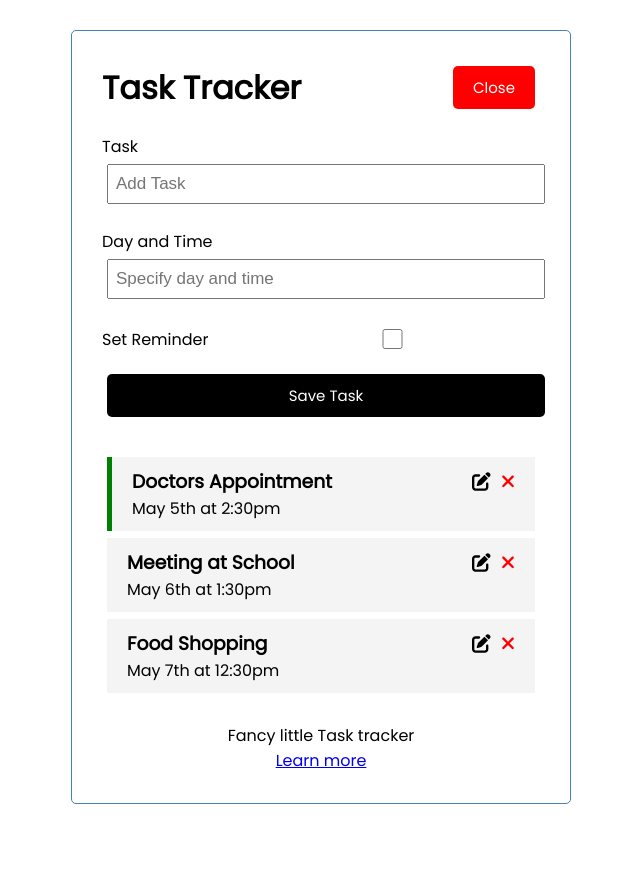
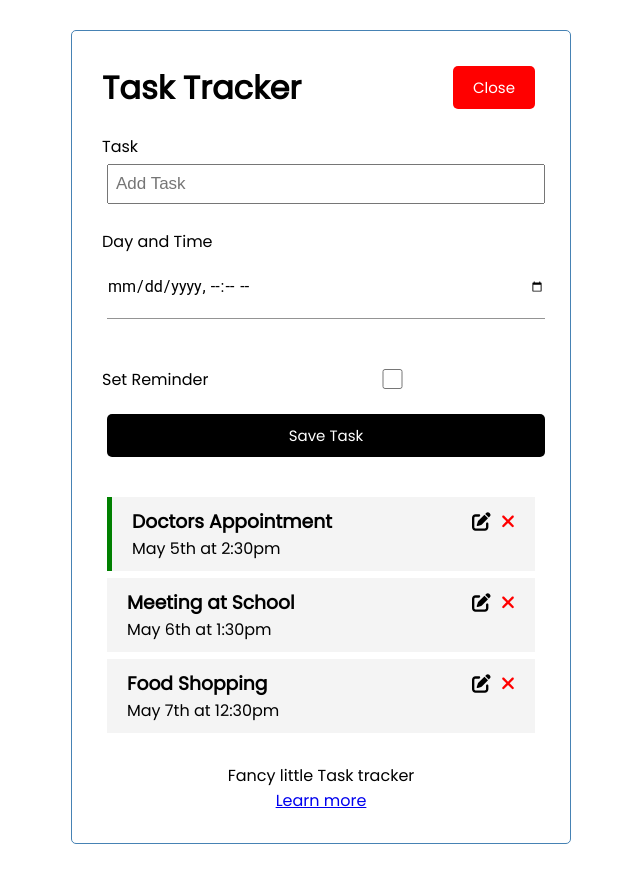
Before and after one commit to TheJakey/task-tracker, an Angular app: page / in a window 1280 px wide. Both pictures are taken after a click on the button "Add". Shown: the whole page, without its empty margins (319-959 px from the left). Before the commit the page ends 834 px from the top, so only its background shows below. Built offline with nearby package versions, Linux system fonts and the light colour scheme; data requests are answered from the project's data file.

Commit message:
add datapicker

```diff
--- a/src/app/Task.ts
+++ b/src/app/Task.ts
@@ -1,6 +1,6 @@
 export interface Task {
     id?: number;
     text: string,
-    day: string,
+    day: Date | null,
     reminder: boolean,
 }
--- a/src/app/components/add-task/add-task.component.html
+++ b/src/app/components/add-task/add-task.component.html
@@ -3,10 +3,7 @@
     <label for="text">Task</label>
     <input type="text" name="text" [(ngModel)]="text" id="text" placeholder="Add Task" />
   </div>
-  <div class="form-control">
-    <label for="day">Day and Time</label>
-    <input type="text" name="day" [(ngModel)]="day" id="day" placeholder="Specify day and time" />
-  </div>
+  <app-date-picker [(pickedDate)]="day"></app-date-picker>
   <div class="form-control form-control-check">
     <label for="reminder">Set Reminder</label>
     <input type="checkbox" name="reminder" [(ngModel)]="reminder" id="reminder" />
--- a/src/app/components/add-task/add-task.component.ts
+++ b/src/app/components/add-task/add-task.component.ts
@@ -13,7 +13,7 @@ export class AddTaskComponent implements OnInit {
   @Output() onSaveTask: EventEmitter<Task> = new EventEmitter();
   private task: Task | null = null;
   text!: string;
-  day!: string;
+  day!: Date | null;
   reminder: boolean = false;
   showAddTask!: boolean;
   subscription: Subscription;
@@ -67,7 +67,7 @@ export class AddTaskComponent implements OnInit {
   private clearFields() {
     this.task = null;
     this.text = '';
-    this.day = '';
+    this.day = null;
     this.reminder = false;
   }
 
--- /dev/null
+++ b/src/app/components/date-picker/date-picker.component.css
@@ -0,0 +1,4 @@
+.date-time-picker {
+    width: 100%;
+    margin: 5px;
+}
--- /dev/null
+++ b/src/app/components/date-picker/date-picker.component.html
@@ -0,0 +1,4 @@
+<label for="day">Day and Time</label>
+<mat-form-field class="date-time-picker">
+  <input matInput type="datetime-local" [(ngModel)] = "pickedDate" (change)="onChange()"/>
+</mat-form-field>
--- /dev/null
+++ b/src/app/components/date-picker/date-picker.component.ts
@@ -0,0 +1,25 @@
+import { Time } from '@angular/common';
+import { Component, OnInit, Output, EventEmitter, Input } from '@angular/core';
+import { FormControl, FormGroup } from '@angular/forms';
+import { MatDatepickerInputEvent } from '@angular/material/datepicker';
+import { MatInput } from '@angular/material/input';
+
+@Component({
+  selector: 'app-date-picker',
+  templateUrl: './date-picker.component.html',
+  styleUrls: ['./date-picker.component.css']
+})
+export class DatePickerComponent implements OnInit {
+  @Input() pickedDate: Date | null = null;
+  @Output() pickedDateChange: EventEmitter<Date | null> = new EventEmitter();
+
+  constructor() { }
+
+  ngOnInit(): void {
+  }
+
+  onChange() {
+    this.pickedDateChange.emit(this.pickedDate);
+  }
+
+}
```
Also changed, not shown: src/app/app.module.ts (+14 -2 lines), 1 other file (tests, documents, lock files or other folders).
